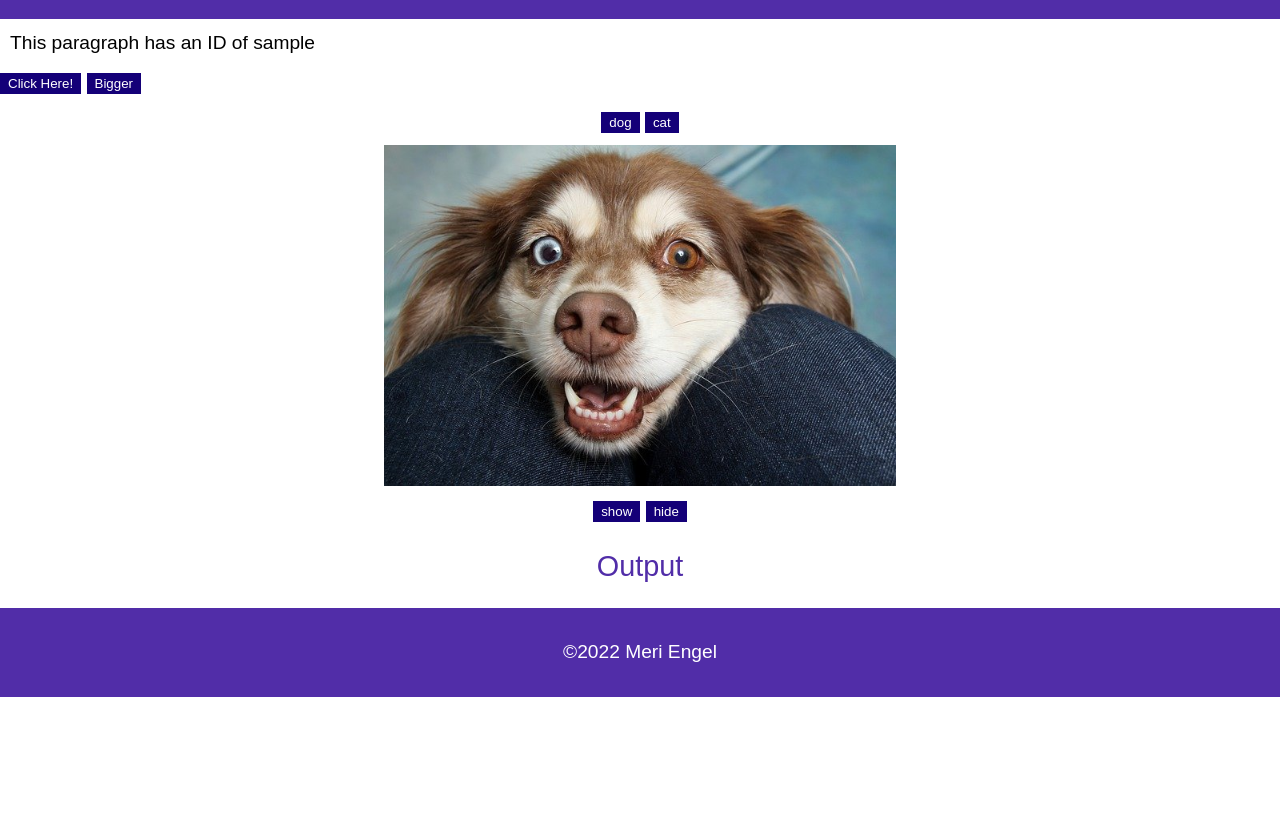
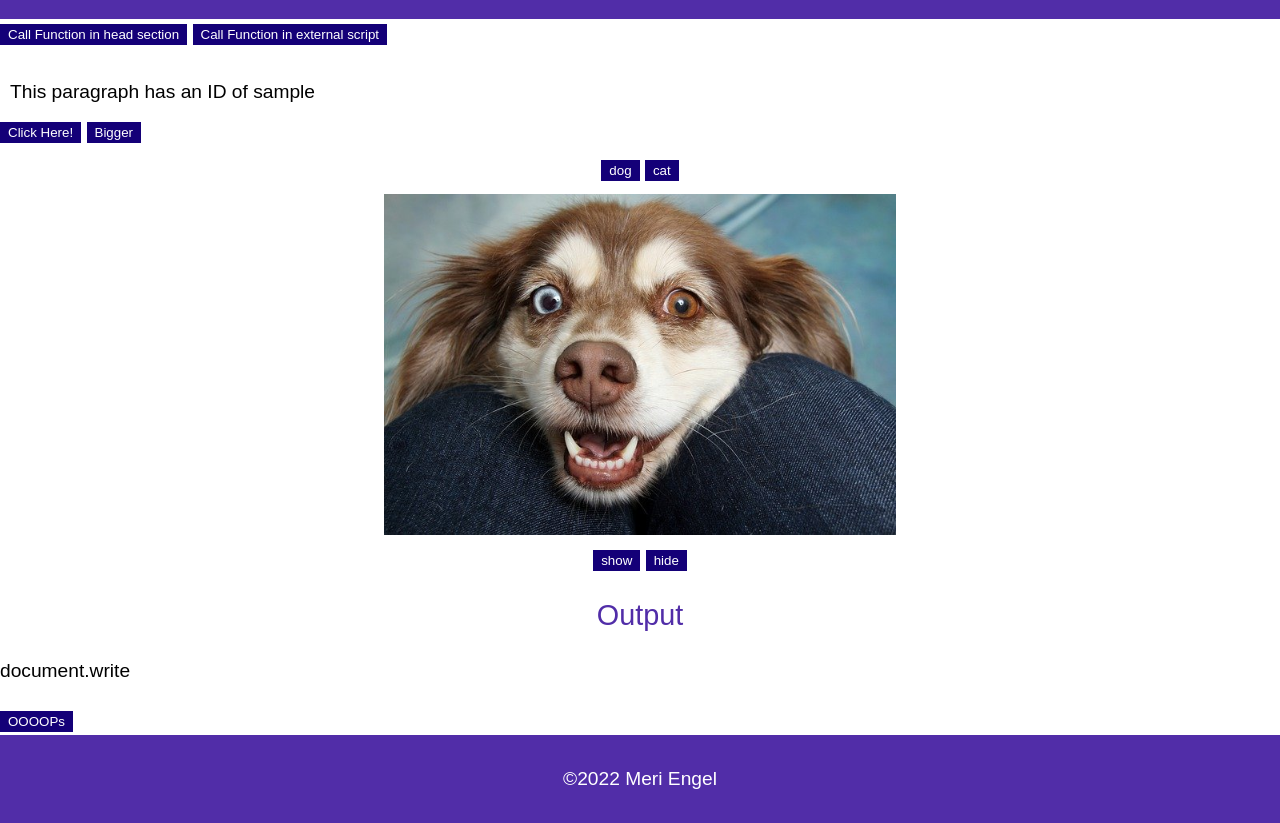
Before and after one commit to jdavidson85/JavaScript, a plain HTML site: page learn02-completed/index.html in a window 1280 px wide. Shown: the part 61-884 px from the top of the page. Before the commit the page ends 800 px from the top, so only its background shows below. Drawn offline with Linux system fonts and the light colour scheme.

Commit message:
Add files via upload

```diff
--- a/learn02-completed/index.html
+++ b/learn02-completed/index.html
@@ -7,6 +7,12 @@
     <meta name="viewport" content="width=device-width, initial-scale=1.0">
     <title>Adding JavaScript to HTML</title>
     <link rel="stylesheet" href="css/styles.css">
+    <script>
+        function myfunction() {
+            document.getElementById("sample").innerHTML = "Changed from a function in the head section"
+        }
+    </script>
+    <script src="scripts/scripts.js"></script>
 </head>
 
 <body>
@@ -14,6 +20,14 @@
         <h1>Adding JavaScript to HTML</h1>
     </header>
     <main>
+
+        <button type="button" onclick="myfunction()">Call Function in head section</button>
+        <button type="button" onclick="myfunction2()">Call Function in external script</button>
+        <p id="start"></p>
+        <script>
+            onclick = document.getElementById("sample").innerHTML = "JavaScript inside the script tag."
+        </script>
+
         <p id="sample">
             This paragraph has an ID of sample
         </p>
@@ -34,6 +48,19 @@
 
         <div id="output">
             <h2>Output</h2>
+            <script>
+                document.write("document.write");
+            </script>
+            <p id="oops"></p>
+            <button onclick='document.write("OOPS!")'>OOOOPs</button>
+
+            <script>
+                alert("Wow, This is an alert")
+            </script>
+
+            <script>
+                console.log("This is my log")
+            </script>
         </div>
     </main>
     <footer>
```
